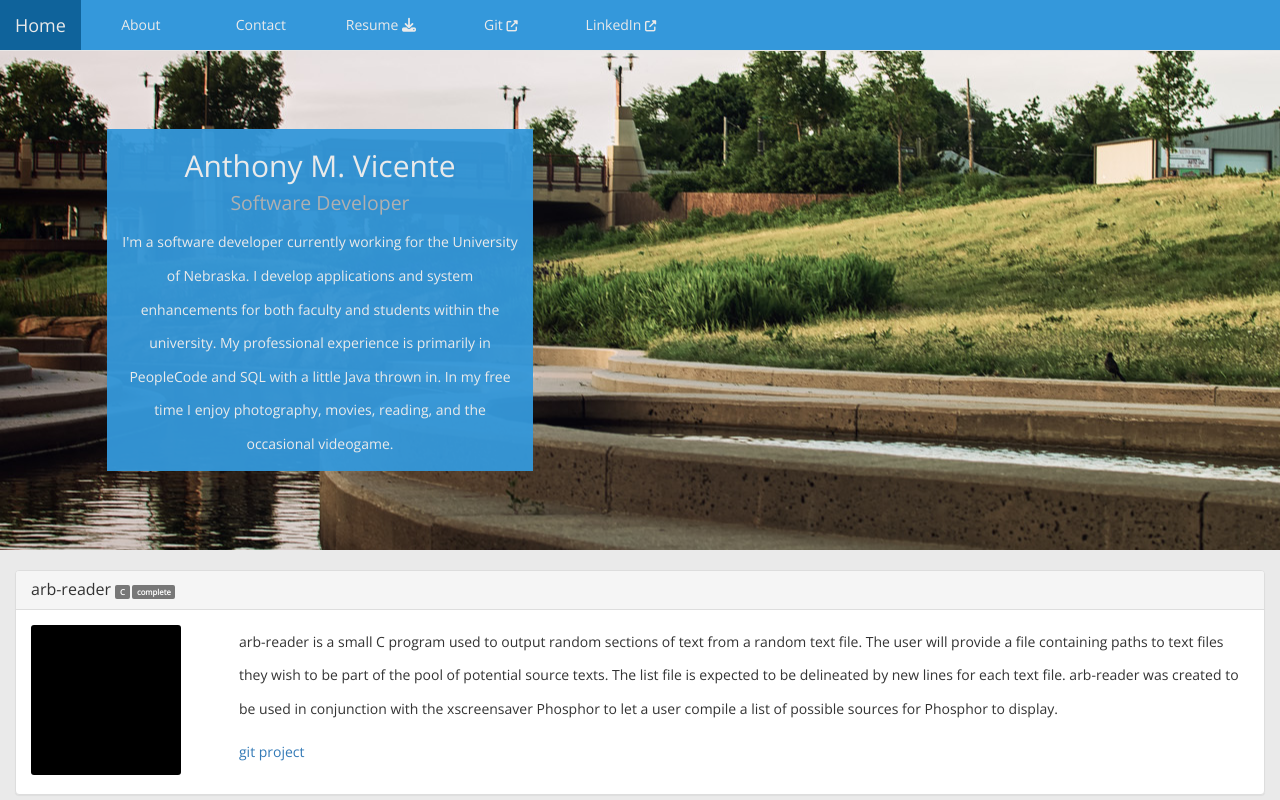
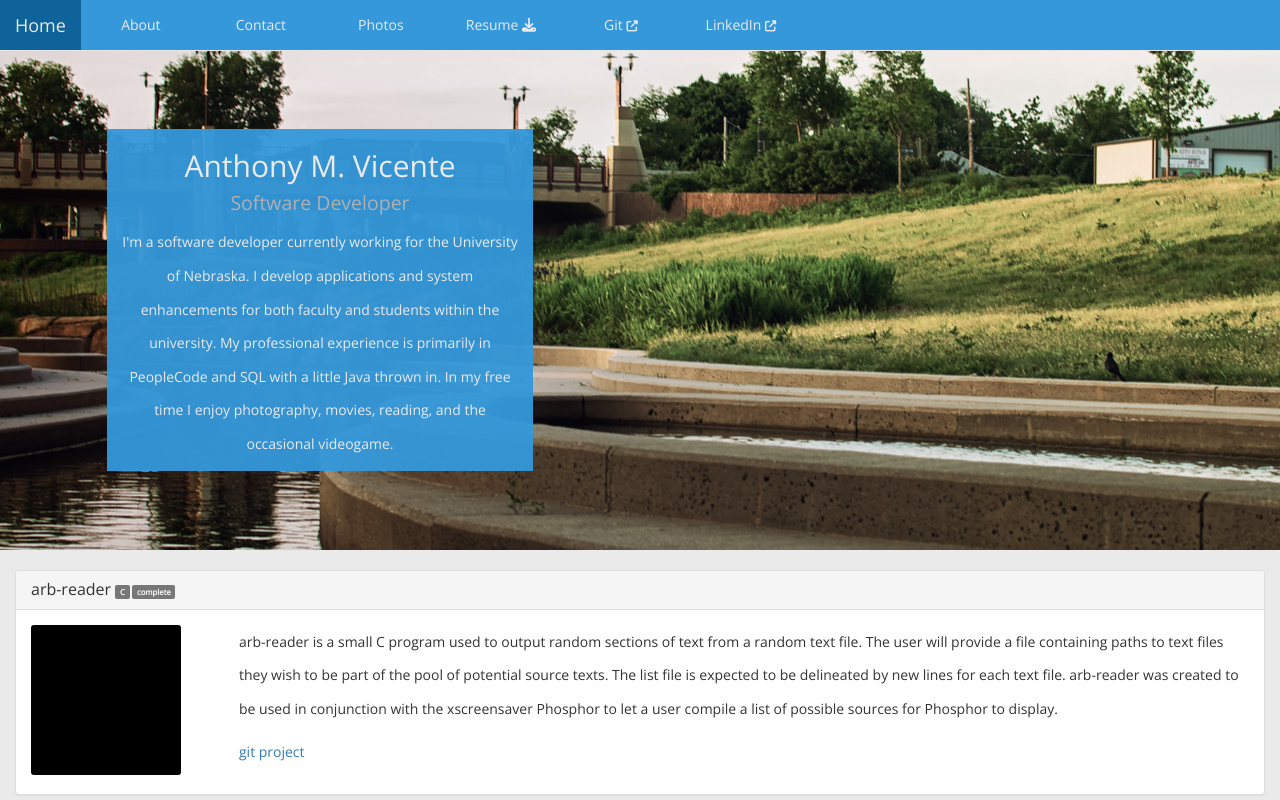
Before and after one commit to anthonymvicente/mvicente.com, a plain HTML site: page index.html in a window 1280 px wide. Shown: the top 800 px of the page. Drawn offline with nearby package versions, Linux system fonts and the light colour scheme.

Commit message:
added photo's link to homepage

```diff
--- a/index.html
+++ b/index.html
@@ -29,6 +29,7 @@
                     <ul class="nav navbar-nav text-center">
                         <li><a href="./about.html" title="about me">About</a></li>
                         <li><a href="./contact.html" title="contact me">Contact</a></li>
+                        <li><a href="./photos" title="resume">Photos</a></li>
                         <li><a href="./docs/anthony_vicente_resume.pdf" target="_blank" title="resume">Resume <i class="fa fa-download" aria-hidden="true"></i></a></li>
                         <li><a href="https://www.github.com/anthonymvicente" target="_blank" title="github">Git <i class="fa fa-external-link" aria-hidden="true"></i></a></li>
                         <li><a href="https://www.linkedin.com/in/anthonymvicente" target="_blank" title="linkedin">LinkedIn <i class="fa fa-external-link" aria-hidden="true"></i></a></li>
```
